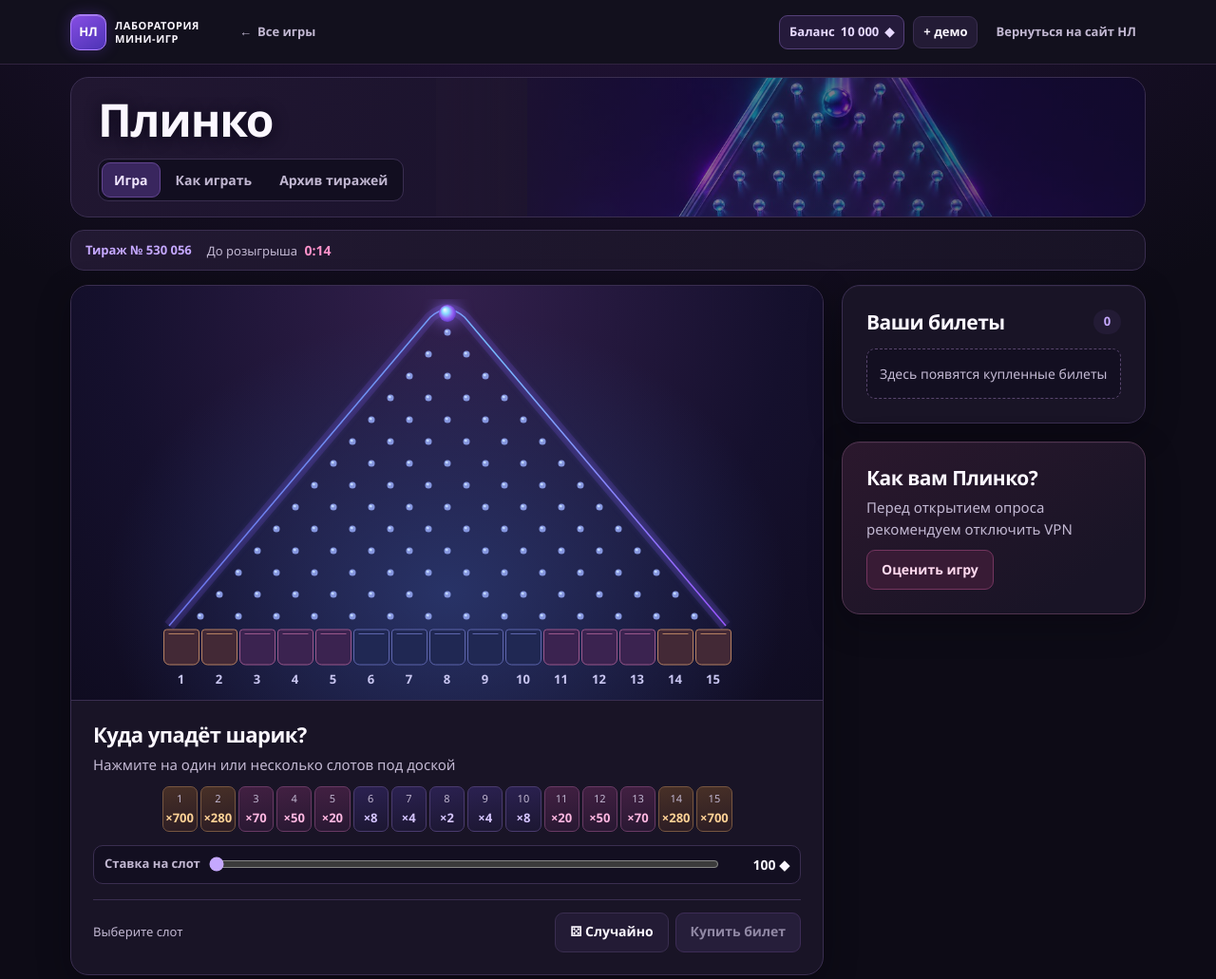
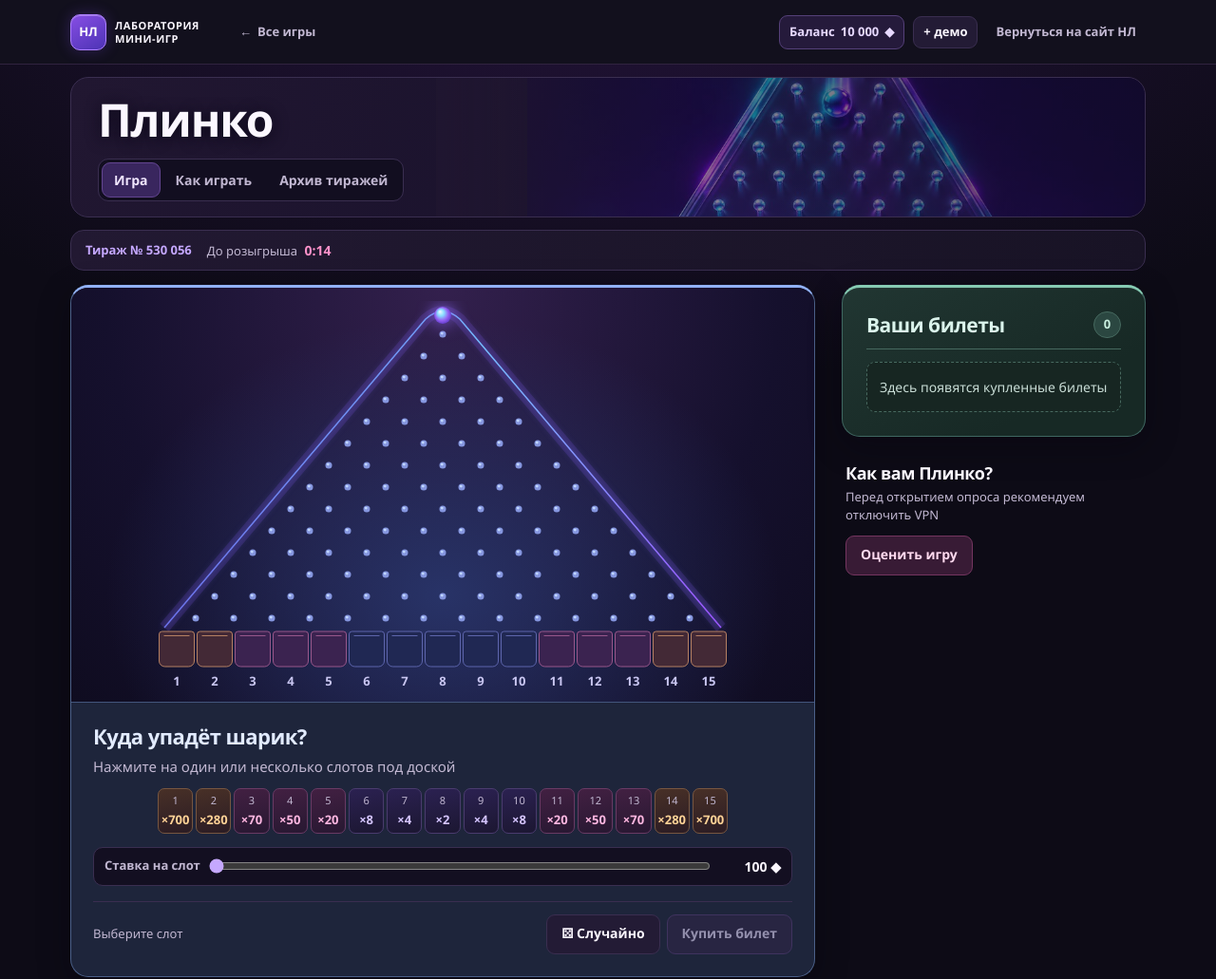
Before and after one commit to mekhedov2004-byte/mini-games-mvp1, a plain HTML site: page plinko.html in a window 1280 px wide. Shown: the top 1031 px of the page at 95% size. Drawn offline with Linux system fonts and the light colour scheme.

Commit message:
Визуально разделить игровые панели и блоки опроса

```diff
--- a/assets/css/common.css
+++ b/assets/css/common.css
@@ -140,8 +140,12 @@ button:disabled { cursor: not-allowed; }
 
 .card { min-width: 0; background: var(--panel); border: 1px solid var(--line); border-radius: var(--radius); box-shadow: var(--shadow); }
 .card-pad { padding: clamp(15px, 2.5vw, 25px); }
-.play-layout { display: grid; grid-template-columns: minmax(0, 1fr) minmax(275px, 320px); align-items: start; gap: var(--gap); }
-.play-main { min-width: 0; display: grid; gap: var(--gap); }
+.play-layout {
+  --play-gap: clamp(18px, 2.4vw, 28px);
+  display: grid; grid-template-columns: minmax(0, 1fr) minmax(275px, 320px);
+  align-items: start; gap: var(--play-gap);
+}
+.play-main { min-width: 0; display: grid; gap: var(--play-gap); }
 .section-heading p, .rules-note p, .rule-grid p, .table-note, .feedback-panel p { color: var(--muted); margin-top: 8px; }
 .section-heading p { max-width: 66ch; }
 .rules-heading { margin: 5px 0 16px; }
@@ -158,20 +162,27 @@ button:disabled { cursor: not-allowed; }
 .nl-table .r { text-align: right; white-space: nowrap; }
 
 .tickets-heading, .ticket-line, .purchase-bar { display: flex; align-items: center; justify-content: space-between; gap: 12px; }
-.tickets-heading { margin-bottom: 15px; }
-.tickets-heading h2, .feedback-panel h2 { font-size: 21px; }
+.tickets-panel {
+  border-color: #3f6861; border-top: 3px solid #86cbb3;
+  background: linear-gradient(150deg, #213632, #172925 72%);
+}
+.tickets-heading { margin-bottom: 13px; padding-bottom: 11px; border-bottom: 1px solid #46695f; }
+.tickets-heading h2 { color: #dbf4ec; font-size: 21px; }
 .count-badge {
   min-width: 29px; padding: 3px 8px; text-align: center;
-  border-radius: 30px; background: var(--soft); color: var(--purple); font-weight: 750; font-size: 13px;
+  border: 1px solid #46695f; border-radius: 30px; background: #2b4741;
+  color: #c9f0e0; font-weight: 750; font-size: 13px;
 }
 .ticket-list { display: grid; gap: 8px; }
 .empty-state {
   color: var(--muted); font-size: 14px; padding: 15px 13px;
   border: 1px dashed #59466e; border-radius: var(--small); background: var(--well);
 }
+.tickets-panel .empty-state { color: #c8dcd5; border-color: #47695f; background: #172622; }
 .ticket-row { font-size: 13px; min-width: 0; padding: 10px 11px; border-radius: var(--small); border: 1px solid var(--line); }
 .ticket-row p { color: var(--muted); margin-top: 4px; }
 .ticket-main { background: #211932; }
+.tickets-panel .ticket-main { background: #213632; border-color: #3c5b53; }
 .ticket-extra { background: #2c182c; border-color: #54304e; }
 .ticket-line > :last-child { text-align: right; }
 .ticket-line > b { white-space: nowrap; }
--- a/assets/css/hub.css
+++ b/assets/css/hub.css
@@ -58,8 +58,8 @@
 .game-card:hover .game-link { border-color: var(--tile-accent); }
 .hub-feedback {
   display: flex; gap: 16px; align-items: center; justify-content: space-between;
-  margin: var(--gap) 0 0; padding: 17px 22px; border: 1px solid var(--line);
-  border-radius: var(--radius); background: linear-gradient(110deg, #291831, var(--panel) 70%);
+  margin-top: clamp(24px, 3vw, 36px); padding-top: 16px;
+  border-top: 1px solid var(--line);
 }
 .hub-feedback h2 { font-size: 20px; }
 .hub-feedback p { margin-top: 4px; color: var(--muted); }
@@ -78,7 +78,7 @@
   .hub-intro { margin-top: 11px; margin-bottom: var(--gap); }
   .hub-grid { grid-template-columns: 1fr; }
   .game-card .art { height: clamp(158px, 43vw, 245px); }
-  .hub-feedback { align-items: flex-start; flex-direction: column; padding: 15px; }
+  .hub-feedback { align-items: flex-start; flex-direction: column; gap: 12px; }
 }
 @media (max-width: 480px) {
   .hub-intro { min-height: 0; padding: 152px 19px 22px; }
--- a/assets/css/plinko.css
+++ b/assets/css/plinko.css
@@ -1,7 +1,7 @@
-.pl-stage { overflow: hidden; }
+.pl-stage { overflow: hidden; border-color: #4b6089; border-top: 3px solid #91b1f8; background: #1e253b; }
 .board-art {
   display: grid; place-items: center; padding: 14px 13px 10px;
-  border-bottom: 1px solid var(--line);
+  border-bottom: 1px solid #43557c;
   background:
     radial-gradient(ellipse at 50% 74%, #283367 0%, transparent 64%),
     radial-gradient(ellipse at 50% 0%, #33204d 0%, #15102d 64%, #0f0c20);
@@ -24,7 +24,7 @@
 #plSelectedKey { color: #b8eeff; }
 #plSelectedKey span { background: #a1eaff; box-shadow: 0 0 7px #5ccfff; }
 .pl-controls { padding: clamp(14px, 2.5vw, 23px); }
-.pl-controls h2 { font-size: 22px; }
+.pl-controls h2 { color: #e2ebff; font-size: 22px; }
 .slots-grid {
   display: grid; grid-template-columns: repeat(15, minmax(0, 1fr)); gap: 3px;
   max-width: 600px; margin: 11px auto 14px;
@@ -60,7 +60,9 @@
 .result-banner > strong { display: block; margin-block: 3px; font-size: 19px; }
 .result-banner.win { background: var(--green-soft); }
 .result-banner.win b { color: var(--green); }
-.feedback-panel { background: linear-gradient(145deg, #2b182d, var(--panel) 80%); border-color: #50344f; }
+.feedback-panel { padding-inline: 4px; }
+.feedback-panel h2 { font-size: 18px; }
+.feedback-panel p { margin-top: 5px; font-size: 13px; }
 .pl-static-example { display: flex; margin-top: 9px; gap: 5px; flex-wrap: wrap; }
 .pl-static-example > * {
   padding: 4px 8px; border-radius: 7px; background: var(--soft); color: var(--purple); font-size: 13px;
--- a/plinko.html
+++ b/plinko.html
@@ -16,8 +16,8 @@
 </script>
 <!-- /Yandex.Metrika counter -->
 <title>Плинко — Лаборатория мини-игр · Национальная Лотерея</title>
-<link rel="stylesheet" href="assets/css/common.css?v=1.2.2">
-<link rel="stylesheet" href="assets/css/plinko.css?v=1.2.2">
+<link rel="stylesheet" href="assets/css/common.css?v=1.2.3">
+<link rel="stylesheet" href="assets/css/plinko.css?v=1.2.3">
 <link rel="stylesheet" href="assets/css/archive.css">
 </head>
 <body class="plinko-page">
@@ -80,7 +80,7 @@
           <div class="ticket-list" id="plSlip"></div>
           <div class="result-banner" id="plBanner" role="status" hidden></div>
         </section>
-        <section class="card card-pad feedback-panel">
+        <section class="feedback-panel">
           <h2>Как вам Плинко?</h2>
           <p>Перед открытием опроса рекомендуем отключить VPN</p>
           <a class="btn btn-feedback" data-survey target="_blank" rel="noopener"
```
Also changed, not shown: assets/css/poker.css (+11 -2 lines), index.html (+2 -2 lines), poker.html (+2 -2 lines).
